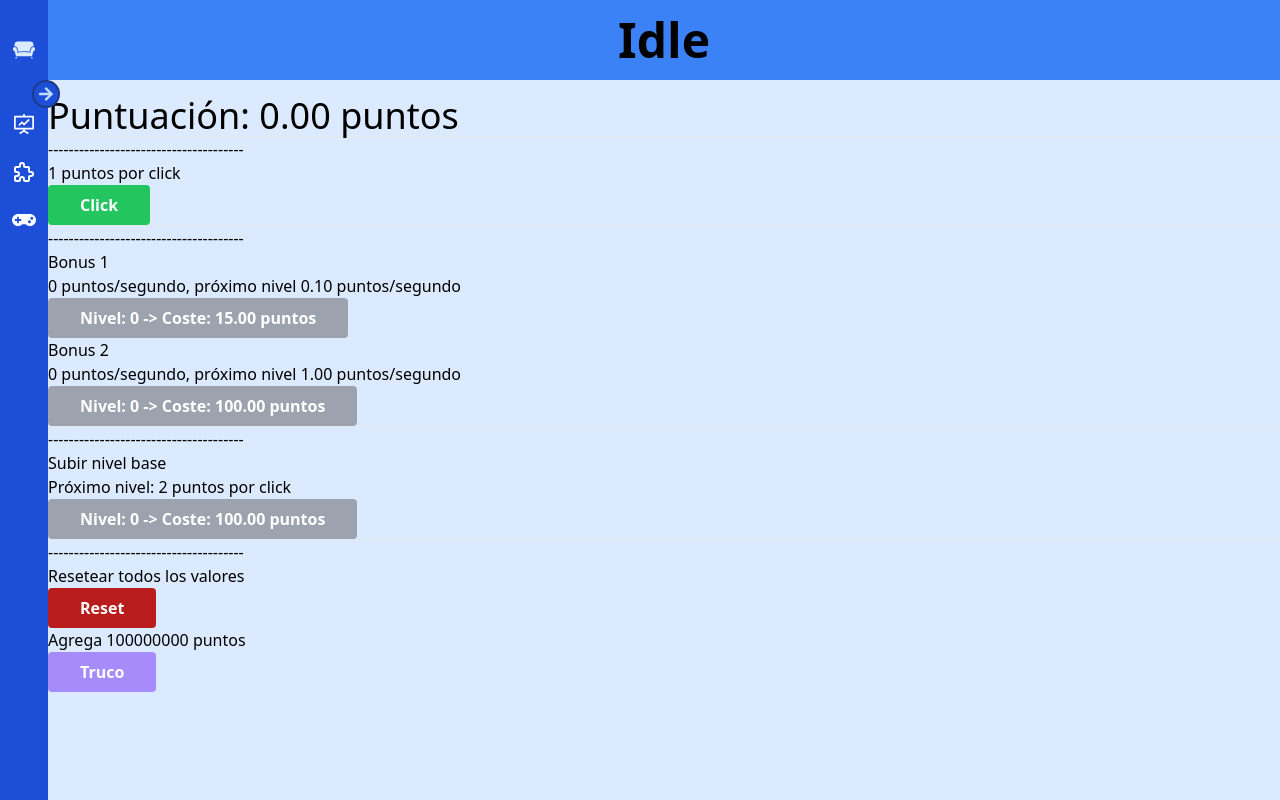
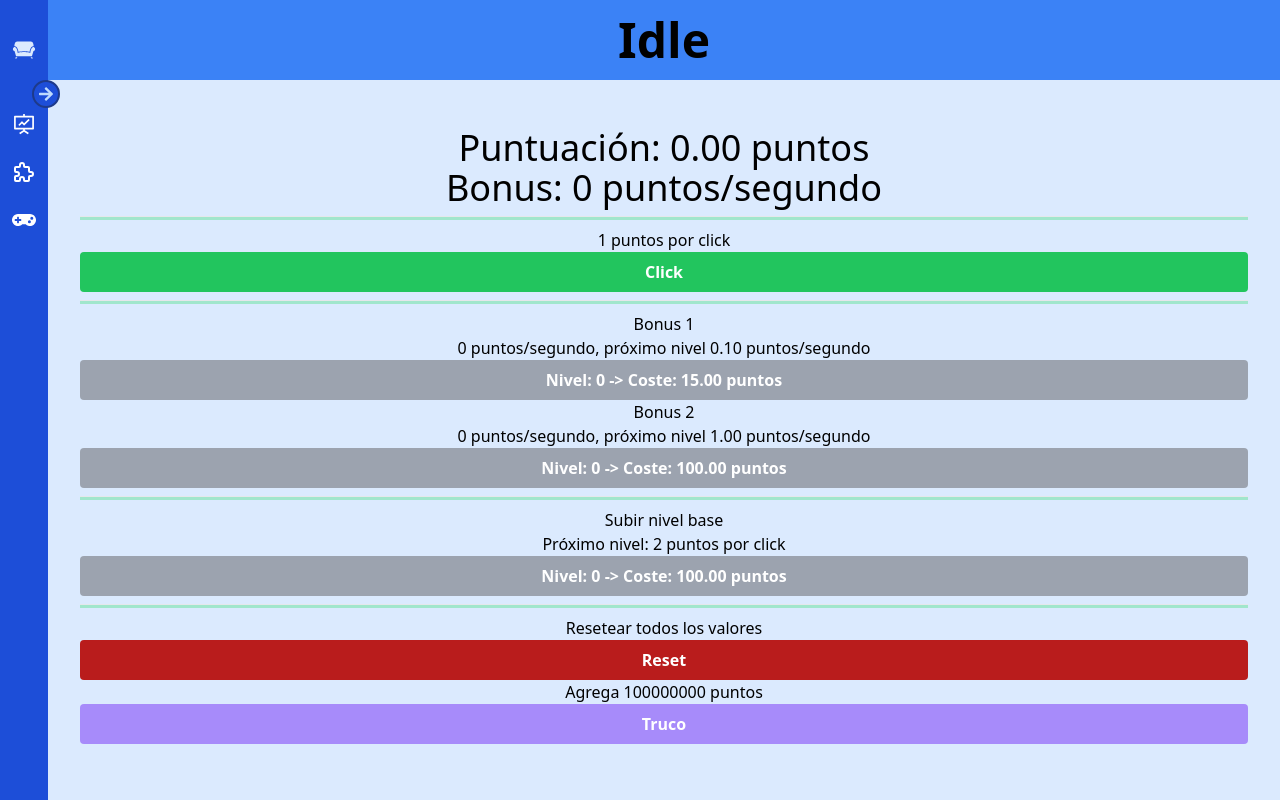
Before and after one commit to irenealcaine/el-rincon-de-no-pensar, a React (Create React App) app: page /games/idle in a window 1280 px wide. Built offline with nearby package versions, Linux system fonts and the light colour scheme.

Commit message:
Update IdleGame.jsx

```diff
--- a/src/Components/IdleGame.jsx
+++ b/src/Components/IdleGame.jsx
@@ -1,5 +1,6 @@
 import React, { useState, useEffect } from "react";
 import Button from "./Button";
+import Subtitle from "./Subtitle";
 
 const IdleGame = () => {
   const [score, setScore] = useState(0);
@@ -66,26 +67,28 @@ const IdleGame = () => {
   const isBaseButtonDisabled = score < base.cost;
 
   return (
-    <div>
+    <div className="p-8 flex flex-col items-center">
       <p className="text-4xl">Puntuación: {score.toFixed(2)} puntos</p>
-      <hr />
-      <p>--------------------------------------</p>
-
+      <p className="text-4xl">
+        Bonus: {bonus1.level * 0.1 + bonus2.level * 1} puntos/segundo
+      </p>
+      <hr className="h-1 bg-green-400/40 my-2 w-full" />
       <p>{2 ** base.level} puntos por click</p>
       <Button
-        className={"bg-green-500"}
+        className={"bg-green-500 w-full"}
         onClickValue={handleClick}
         value={"Click"}
       />
-      <hr />
-      <p>--------------------------------------</p>
+      <hr className="h-1 bg-green-400/40 my-2 w-full" />
       <p>Bonus 1</p>
       <p>
         {bonus1.level * 0.01} puntos/segundo, próximo nivel{" "}
         {((bonus1.level + 1) * 0.1).toFixed(2)} puntos/segundo
       </p>
       <Button
-        className={isBonus1ButtonDisabled && "bg-gray-400 hover:bg-gray-400"}
+        className={` w-full ${
+          isBonus1ButtonDisabled && "bg-gray-400 hover:bg-gray-400"
+        }`}
         onClickValue={handleBonus1Click}
         value={
           "Nivel: " +
@@ -103,7 +106,9 @@ const IdleGame = () => {
         {((bonus2.level + 1) * 1).toFixed(2)} puntos/segundo
       </p>
       <Button
-        className={isBonus2ButtonDisabled && "bg-gray-400 hover:bg-gray-400"}
+        className={` w-full ${
+          isBonus2ButtonDisabled && "bg-gray-400 hover:bg-gray-400"
+        }`}
         onClickValue={handleBonus2Click}
         value={
           "Nivel: " +
@@ -114,13 +119,14 @@ const IdleGame = () => {
         }
         disabled={isBonus2ButtonDisabled}
       />
+      <hr className="h-1 bg-green-400/40 my-2 w-full" />
 
-      <hr />
-      <p>--------------------------------------</p>
       <p>Subir nivel base</p>
       <p> Próximo nivel: {2 ** (base.level + 1)} puntos por click</p>
       <Button
-        className={isBaseButtonDisabled && "bg-gray-400 hover:bg-gray-400"}
+        className={`w-full ${
+          isBaseButtonDisabled && "bg-gray-400 hover:bg-gray-400"
+        }`}
         onClickValue={handleBaseClick}
         value={
           "Nivel: " +
@@ -131,17 +137,17 @@ const IdleGame = () => {
         }
         disabled={isBaseButtonDisabled}
       />
-      <hr />
-      <p>--------------------------------------</p>
+      <hr className="h-1 bg-green-400/40 my-2 w-full" />
+
       <p>Resetear todos los valores</p>
       <Button
-        className={"bg-red-700"}
+        className={"bg-red-700 w-full"}
         onClickValue={handleReset}
         value={"Reset"}
       />
       <p>Agrega 100000000 puntos</p>
       <Button
-        className={"bg-violet-400"}
+        className={"bg-violet-400 w-full"}
         onClickValue={() => setScore(score + 100000000)}
         value={"Truco"}
         disabled={""}
```
